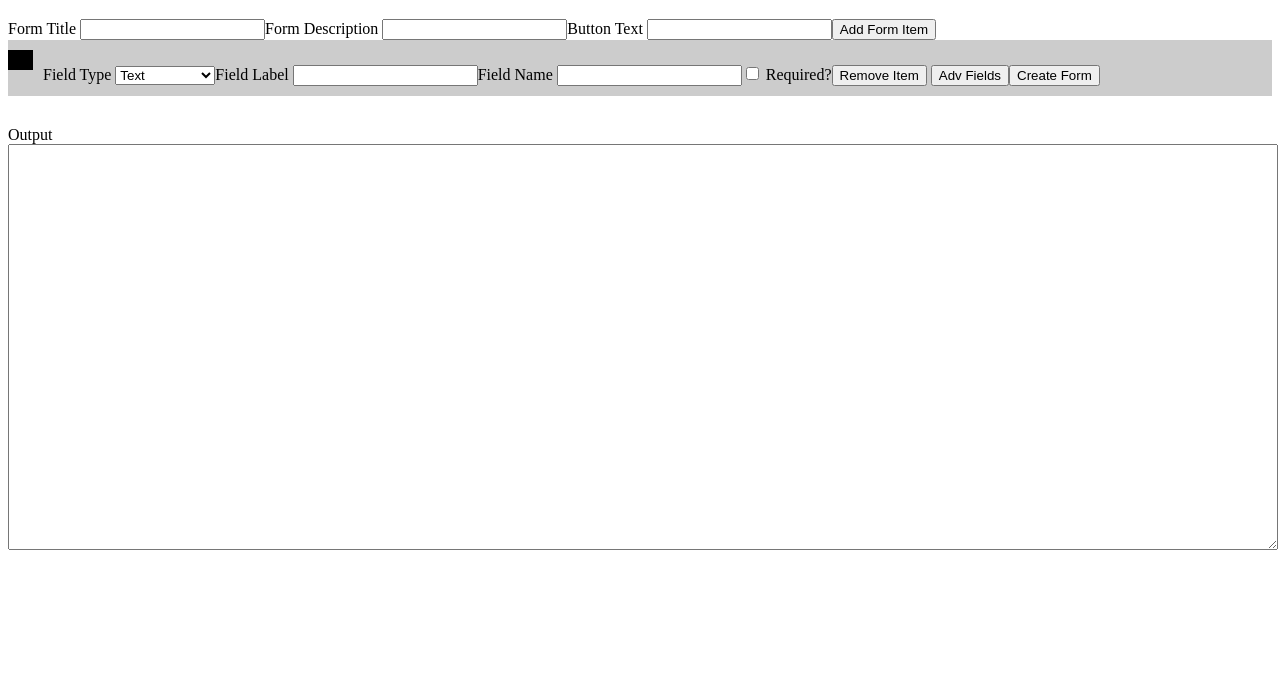
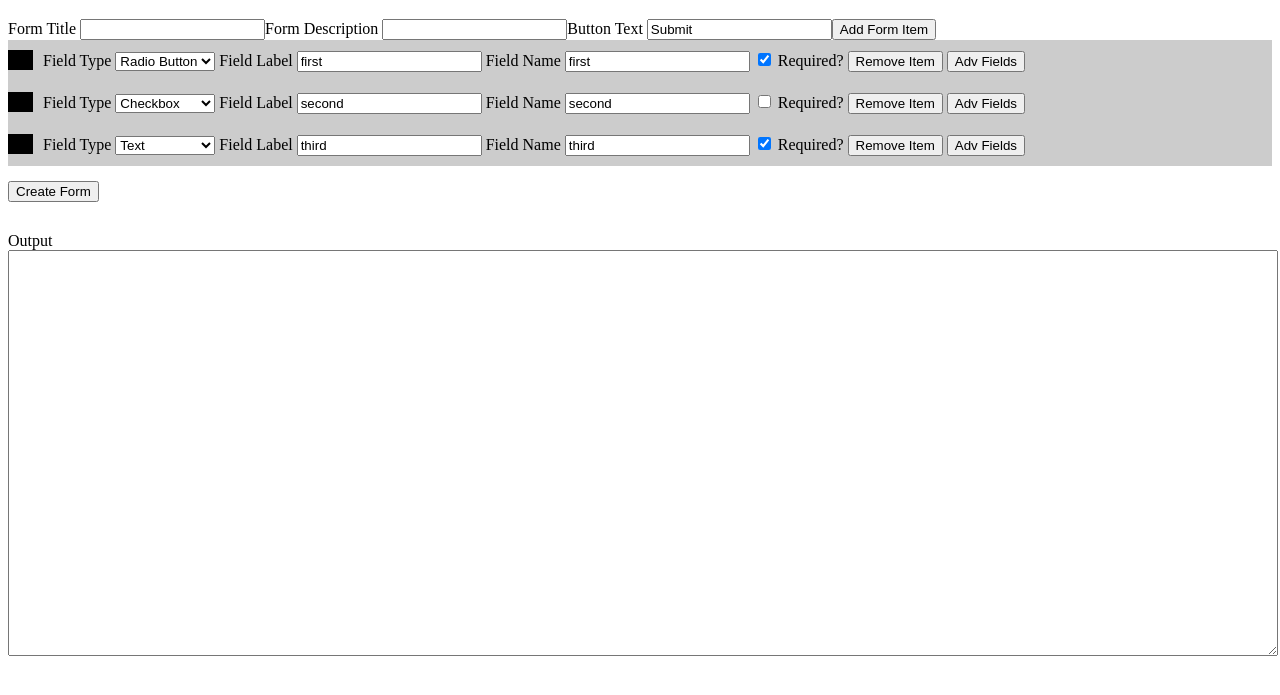
Before and after one commit to tfmertz/bt-form-authoring-tools, a plain HTML site: page bt-authoring-tools.html in a window 1280 px wide. Shown: the part 61-756 px from the top of the page. Drawn offline with nearby package versions, Linux system fonts and the light colour scheme.

Commit message:
Reorganize form html for easier readability, add ability to recreate a provided form object

```diff
--- a/bt-authoring-tools.html
+++ b/bt-authoring-tools.html
@@ -32,8 +32,22 @@
               "field_label": "first",
               "field_name": "first",
               "field_type": "radio_button",
+              "field_required": true,
+              "radio_button_tag_value": "first"
+            },
+            {
+              "field_order": "2",
+              "field_label": "second",
+              "field_name": "second",
+              "field_type": "check_box",
               "field_required": false,
-              "radio_button_tag_value": "first"
+            },
+            {
+              "field_order": "3",
+              "field_label": "third",
+              "field_name": "third",
+              "field_type": "text_field",
+              "field_required": true,
             }
           ]
         }
--- a/js/bt-form-authoring-tools.js
+++ b/js/bt-form-authoring-tools.js
@@ -3,17 +3,12 @@
 
     var selectForm = '<option value="text_field">Text</option><option value="text_area">Text Area</option><option value="number_field">Number</option><option value="check_box">Checkbox</option><option value="radio_button">Radio Button</option><option value="select">Select</option><option value="email_field">Email</option><option value="telephone_field">Phone</option><option value="password_field">Password</option><option value="button">Button</option><option value="hidden_field">Hidden Field</option><option value="search_field">Search Field</option><option value="datetime_local_field">Datetime</option><option value="month_field">Month</option><option value="week_field">Week</option><option value="url_field">URL</option><option value="color_field">Color</option><option value="time_field">Time</option><option value="range_field">Range</option></select>';
 
-    var basicForm = '<label>Form Title <input id="bfat-form-title" type="text" name="title"></label>' +
-    '<label>Form Description <input id="bfat-form-description" type="text" name="description"></label>' +
-    '<label>Button Text <input id="bfat-form-button-text" type="text" name="button_text"></label>' +
-    '<button id="bfat-add-form-item" type="button">Add Form Item</button>' +
-    '<div class="bfat-form-items">' +
-      '<div class="bfat-item">' +
+    var $formItem = $('<div class="bfat-item">' +
       '<span class="bfat-item-handle"></span><input type="hidden" class="bfat-field-id" name="id" value="1">' +
-        '<label>Field Type <select class="bfat-field-type" name="field_type">'+selectForm+'</select></label>' +
-        '<label>Field Label <input class="bfat-field-label" type="text" name="field_label"></label>' +
-        '<label>Field Name <input class="bfat-field-name" type="text" name="field_name"></label>' +
-        '<label><input class="bfat-field-required" type="checkbox" name="field_required"> Required?</label>' +
+      '<label>Field Type <select class="bfat-field-type" name="field_type">'+selectForm+'</select></label> ' +
+      '<label>Field Label <input class="bfat-field-label" type="text" name="field_label"></label> ' +
+      '<label>Field Name <input class="bfat-field-name" type="text" name="field_name"></label> ' +
+      '<label><input class="bfat-field-required" type="checkbox" name="field_required"> Required?</label> ' +
       '<button class="bfat-remove-form-item" type="button">Remove Item</button> <button class="bfat-display-adv-fields" type="button">Adv Fields</button>'+
       '<div class="bfat-select-options" style="display: none;">'+
         '<p>Select Options <button class="bfat-add-select-item" type="button">+</button> <button class="bfat-display-select-fields" type="button">Adv Select Options</button></p>'+
@@ -23,12 +18,12 @@
             '<label>Label <input type="text" class="bfat-select-field-label"></label>'+
           '</div>'+
         '</div>'+
+      '</div>'+
       '<div class="bfat-select-adv-options" style="display:none;">'+
         '<p>Select HTML Options</p>'+
         '<div>'+
           '<label>Select Classes <input type="text" class="bfat-adv-select-classes"></label>'+
           '<label>Select Attributes <input type="text" class="bfat-adv-select-custom"></label>'+
-        '</div>'+
         '</div>'+
       '</div>'+
       '<div class="bfat-adv-field-options" style="display:none;">'+
@@ -37,6 +32,15 @@
           '<label>Classes <input type="text" class="bfat-adv-field-classes"></label>'+
           '<label>Custom Attributes <input type="text" class="bfat-adv-field-custom"></label>'+
         '</div>'+
+      '</div>'+
+    '</div>');
+
+    var basicForm = '<label>Form Title <input id="bfat-form-title" type="text" name="title"></label>' +
+    '<label>Form Description <input id="bfat-form-description" type="text" name="description"></label>' +
+    '<label>Button Text <input id="bfat-form-button-text" type="text" name="button_text"></label>' +
+    '<button id="bfat-add-form-item" type="button">Add Form Item</button>' +
+    '<div class="bfat-form-items">' +
+      $formItem[0].outerHTML+
     '</div>'+
     '<input class="submit-button" type="submit" value="Create Form">';
 
@@ -52,7 +56,7 @@
         options.outputLocation = '#output';
       }
       if( options.hasOwnProperty('existingObject')) {
-        bfatConstructForm(options.existingObject);
+        bfatConstructForm(options.existingObject, $formItem);
       }
     }
 
@@ -240,43 +244,21 @@
     return this;
   };
 
-  var bfatConstructForm = function(fields) {
-    var form = '<label>Form Title <input id="bfat-form-title" type="text" name="title"></label>' +
-    '<label>Form Description <input id="bfat-form-description" type="text" name="description"></label>' +
-    '<label>Button Text <input id="bfat-form-button-text" type="text" name="button_text"></label>' +
-    '<button id="bfat-add-form-item" type="button">Add Form Item</button>' +
-    '<div class="bfat-form-items">' +
-      '<div class="bfat-item">' +
-        '<span class="bfat-item-handle"></span><input type="hidden" class="bfat-field-id" name="id" value="1">' +
-        '<label>Field Type <select class="bfat-field-type" name="field_type">'+selectForm+'</select></label>' +
-        '<label>Field Label <input class="bfat-field-label" type="text" name="field_label"></label>' +
-        '<label>Field Name <input class="bfat-field-name" type="text" name="field_name"></label>' +
-        '<label><input class="bfat-field-required" type="checkbox" name="field_required"> Required?</label>' +
-        '<button class="bfat-remove-form-item" type="button">Remove Item</button> <button class="bfat-display-adv-fields" type="button">Adv Fields</button>'+
-        '<div class="bfat-select-options" style="display: none;">'+
-          '<p>Select Options <button class="bfat-add-select-item" type="button">+</button> <button class="bfat-display-select-fields" type="button">Adv Select Options</button></p>'+
-          '<div class="bfat-select-item-list">'+
-          '<div class="bfat-select-item">'+
-          '<label>Value <input type="text" class="bfat-select-field-value"></label>'+
-          '<label>Label <input type="text" class="bfat-select-field-label"></label>'+
-        '</div>'+
-      '</div>'+
-      '<div class="bfat-select-adv-options" style="display:none;">'+
-        '<p>Select HTML Options</p>'+
-        '<div>'+
-          '<label>Select Classes <input type="text" class="bfat-adv-select-classes"></label>'+
-          '<label>Select Attributes <input type="text" class="bfat-adv-select-custom"></label>'+
-        '</div>'+
-      '</div>'+
-    '</div>'+
-    '<div class="bfat-adv-field-options" style="display:none;">'+
-      '<p>Advanced Field Options</p>'+
-      '<div>'+
-        '<label>Classes <input type="text" class="bfat-adv-field-classes"></label>'+
-        '<label>Custom Attributes <input type="text" class="bfat-adv-field-custom"></label>'+
-      '</div>'+
-    '</div>'+
-    '<input class="submit-button" type="submit" value="Create Form">';
+  var bfatConstructForm = function(object, $formItem) {
+    $('#bfat-form-button-text').val(object.submit);
+    //remove default item added
+    $('.bfat-item').remove();
+
+    $.each(object.fields, function(p, v) {
+      var tempForm = $formItem.clone();
+      $('.bfat-field-id', tempForm).val(v.field_id);
+      $('.bfat-field-type', tempForm).val(v.field_type);
+      $('.bfat-field-label', tempForm).val(v.field_label);
+      $('.bfat-field-name', tempForm).val(v.field_name);
+      $('.bfat-field-required', tempForm).prop("checked", v.field_required);
+      console.log(tempForm);
+      $('.bfat-form-items').append(tempForm);
+    });
   };
 
   var isValidJSON = function(obj) {
```
Lines whose indentation alone changed are shown as unchanged.
